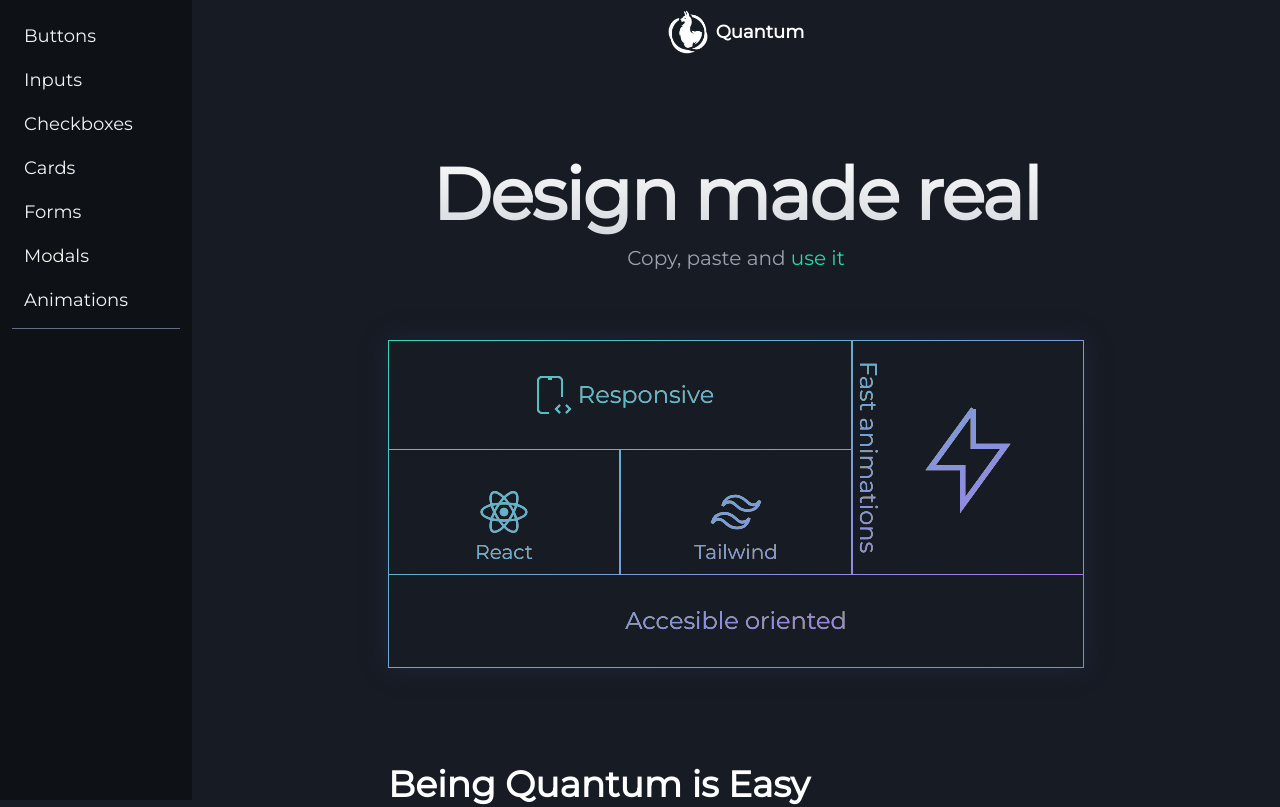
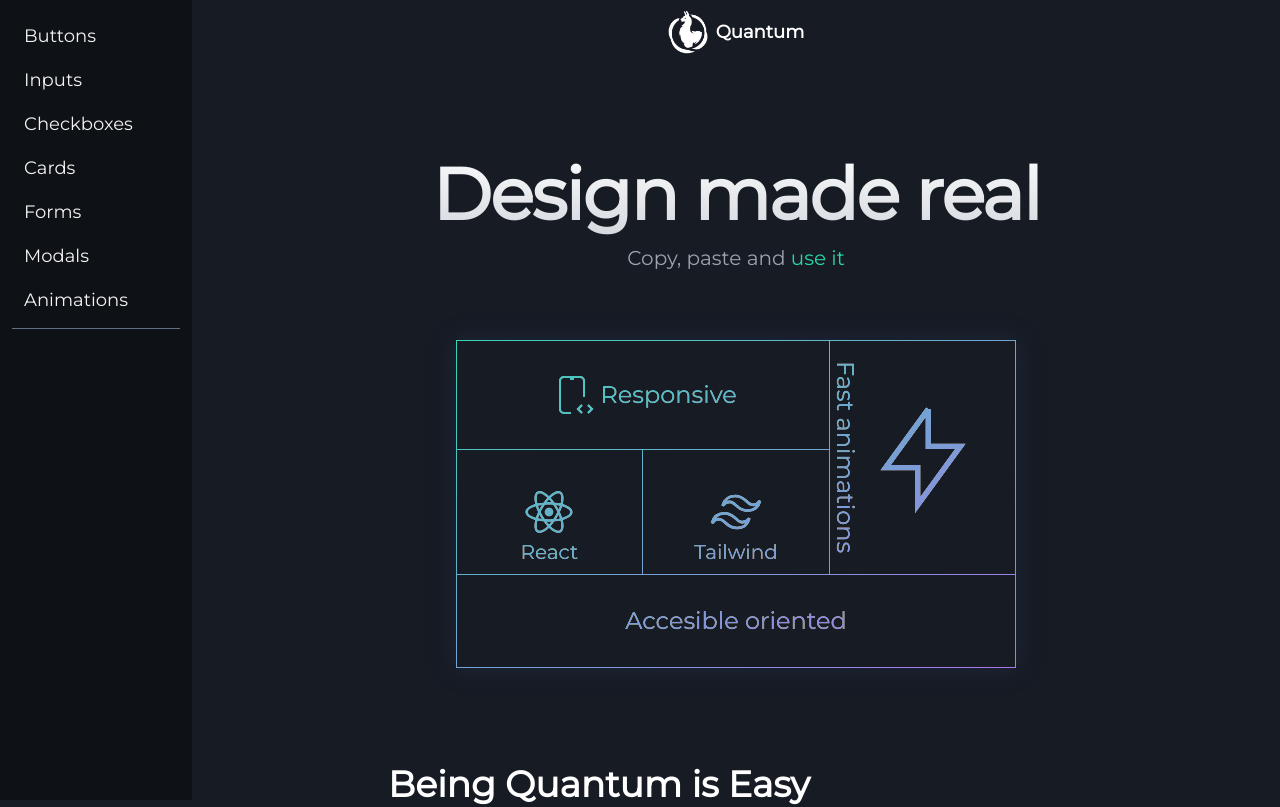
Before and after one commit to pa-ku/quantum_ui, a React (Vite) app: page / in a window 1280 px wide. Shown: the top 807 px of the page. Built offline with nearby package versions, Linux system fonts and the light colour scheme; the HTML template or start-up script is replaced by a standard one.

Commit message:
changed bento layout, better sized

```diff
--- a/src/components/home/BentoBox.tsx
+++ b/src/components/home/BentoBox.tsx
@@ -36,13 +36,11 @@ export default function BentoBox() {
             <p className="absolute bottom-2">Tailwind</p>
           </div>
         </div>
-
         <div className="box col-span-3">
           <div className="content md:text-1xl text-center text-2xl">
             Accesible oriented
           </div>
         </div>
-
         <span className="chroma"></span>
       </div>
     </>
--- a/src/pages/Home.tsx
+++ b/src/pages/Home.tsx
@@ -5,9 +5,11 @@ import Banner from '../components/home/Banner'
 export default function Home() {
   return (
     <>
-      <main className="relative flex w-full flex-col items-center justify-center gap-24 overflow-hidden px-3 py-10 lg:overflow-visible lg:w-[45em]">
+      <main className="relative flex w-full flex-col items-center justify-center gap-24 overflow-hidden px-3 py-10 md:w-[45em] lg:overflow-visible">
         <Banner />
-        <BentoBox />
+        <div className="w-full md:w-[35em]">
+          <BentoBox />
+        </div>
         <Documentation />
       </main>
     </>
```
